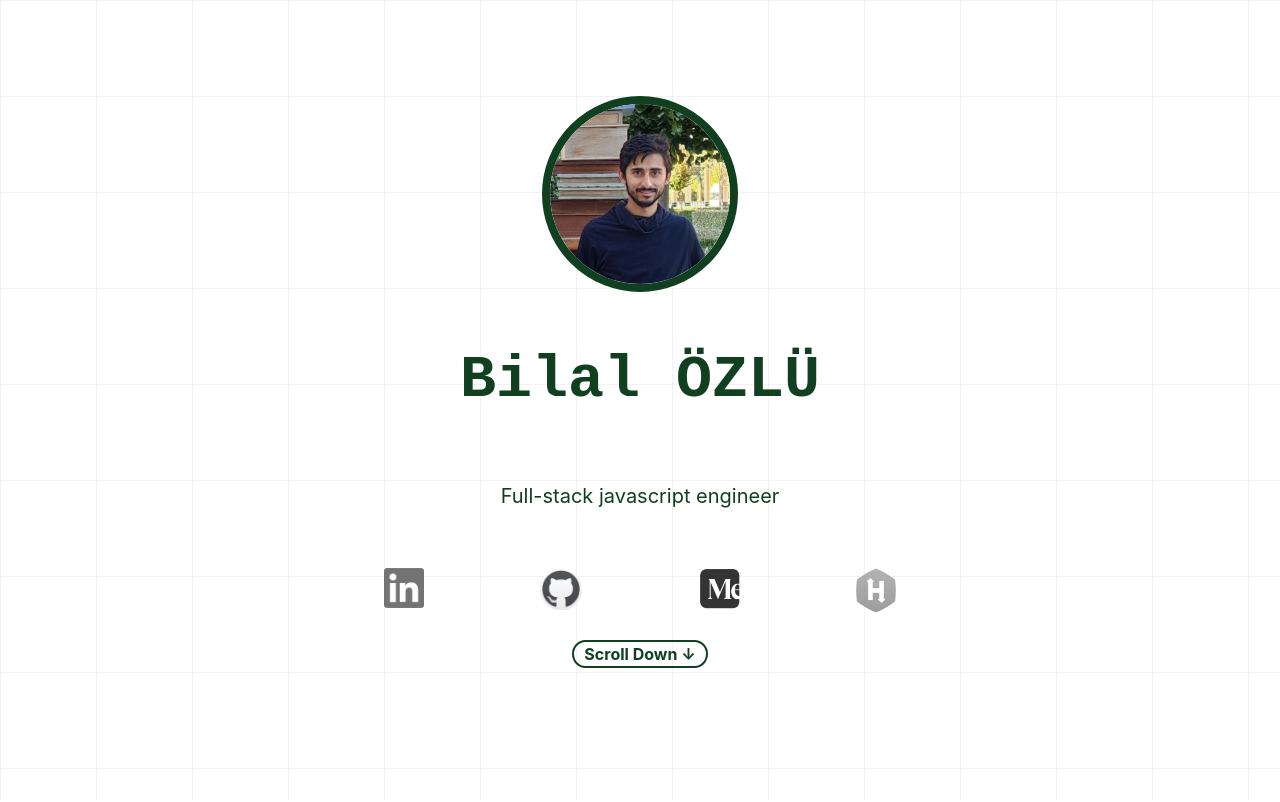
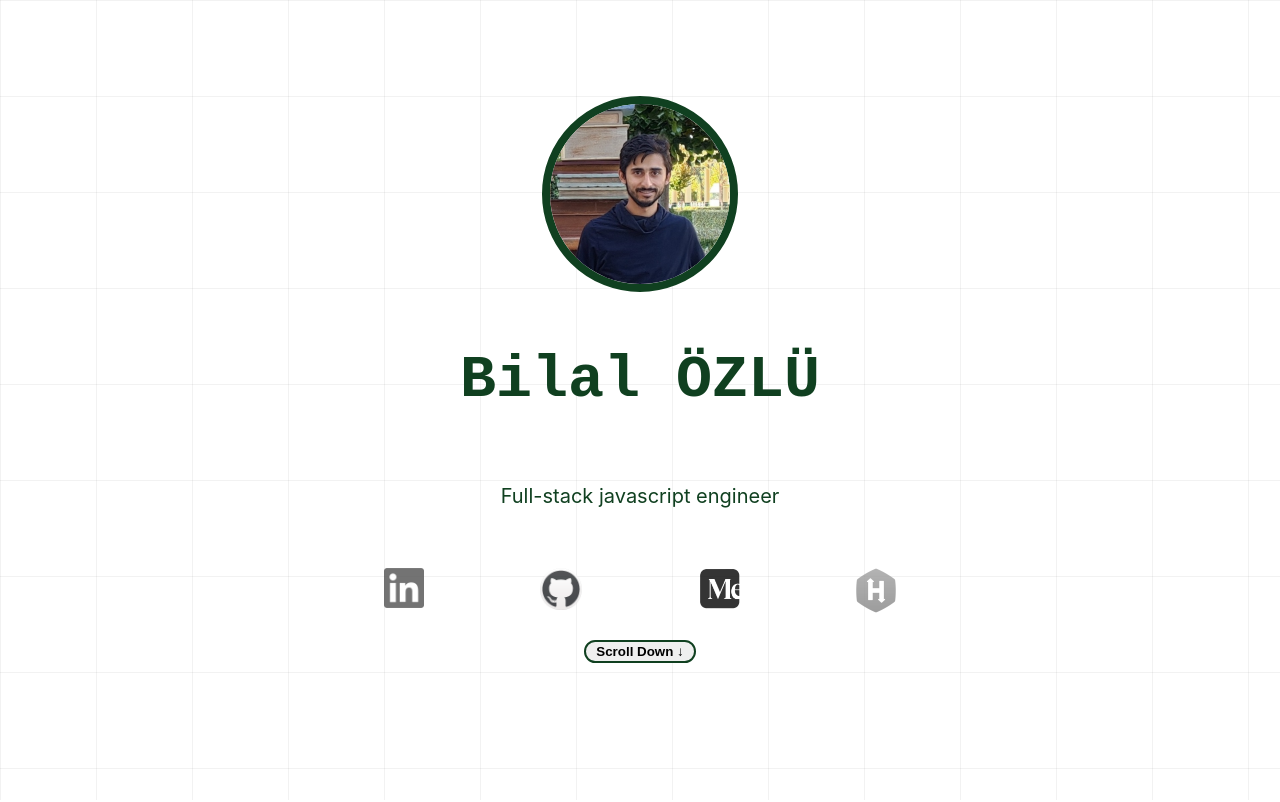
Before and after one commit to bilalozlu/homepage, a React (Create React App) app: page / in a window 1280 px wide. Shown: the top 802 px of the page. Built offline with nearby package versions, Linux system fonts and the light colour scheme.

Commit message:
build err resolved

```diff
--- a/src/my-portfolio/About.jsx
+++ b/src/my-portfolio/About.jsx
@@ -33,7 +33,7 @@ function About() {
           <img src="hackerrank.png" alt="hackerrank" width="40px" />
         </a>
       </div>
-      <a className="scroll-link" onClick={scrollToProjects}>Scroll Down ↓</a>
+      <button className="scroll-link" onClick={scrollToProjects}>Scroll Down ↓</button>
     </section>
   );
 }
```
